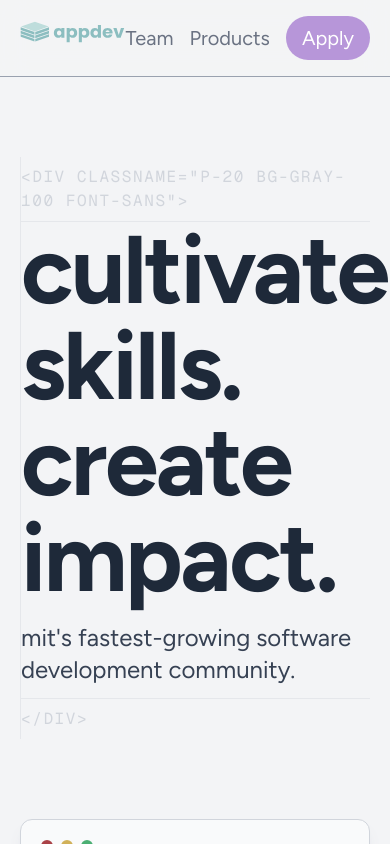
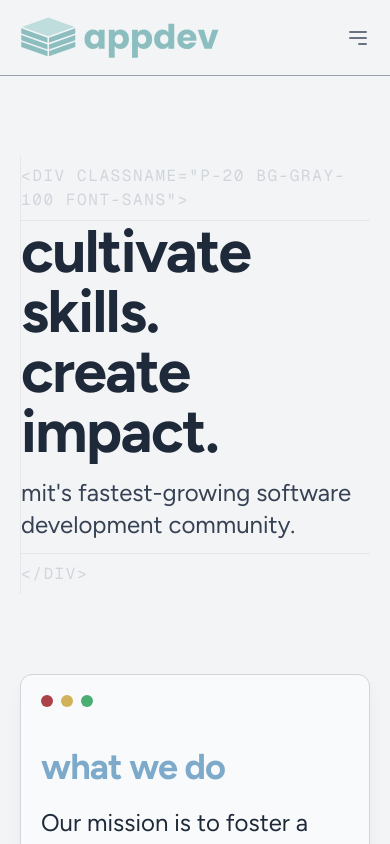
Before and after one commit to appdev-at-mit/appdev-site, a Next.js app: page / in a window 390 px wide. Shown: the top 844 px of the page. Built offline with nearby package versions, Linux system fonts and the light colour scheme.

Commit message:
add mobile responsiveness

```diff
--- a/src/app/components/navbar.tsx
+++ b/src/app/components/navbar.tsx
@@ -1,3 +1,5 @@
+"use client";
+
 import Image from "next/image";
 import Link from "next/link";
 
@@ -14,7 +16,7 @@ export default function Navbar() {
             className="inline-block mr-2 saturate-50"
           />
         </Link>
-        <div className="space-x-4 flex items-center">
+        <div className="hidden space-x-4 md:flex items-center">
           <a href="/team" className="text-gray-500 hover:text-gray-800">
             Team
           </a>
@@ -28,6 +30,40 @@ export default function Navbar() {
             Apply
           </a>
         </div>
+        <div className="md:hidden flex items-center">
+          <button className="text-gray-500 hover:text-gray-800 focus:outline-none" onClick={() => {
+            document.querySelector('.mobile-menu')?.classList.toggle('hidden');
+          }}>
+            <svg
+              xmlns="http://www.w3.org/2000/svg"
+              className="h-6 w-6"
+              fill="none"
+              viewBox="0 0 24 24"
+              stroke="currentColor"
+            >
+              <path
+                strokeLinecap="round"
+                strokeLinejoin="round"
+                strokeWidth={2}
+                d="M4 6h16M4 12h16m-7 6h7"
+              />
+            </svg>
+          </button>
+        </div>
+      </div>
+      <div className="mobile-menu md:hidden mt-2 hidden">
+        <Link href="/team" className="block text-gray-500 hover:text-gray-800 py-2">
+          Team
+        </Link>
+        <Link href="/products" className="block text-gray-500 hover:text-gray-800 py-2">
+          Products
+        </Link>
+        <Link
+          href="/apply"
+          className="text-gray-500 hover:text-gray-800"
+        >
+          Apply
+        </Link>
       </div>
     </nav>
   );
--- a/src/app/page.tsx
+++ b/src/app/page.tsx
@@ -6,7 +6,7 @@ import Footer from "./components/footer";
 
 export default function Home() {
   return (
-    <div className="bg-gray-100">
+    <div className="bg-gray-100 text-gray-800">
       <Navbar />
       <div className="mx-5 md:mx-10 lg:mx-30 pt-20 bg-gray-100 font-sans">
         {/* HEADER */}
@@ -16,7 +16,7 @@ export default function Home() {
               &lt;div className="p-20 bg-gray-100 font-sans"&gt;
             </p>
             <hr className="text-gray-200" />
-            <h1 className="text-8xl mb-4 font-bold lowercase tracking-tight text-gray-800">
+            <h1 className="text-6xl md:text-8xl mb-4 font-bold lowercase tracking-tight text-gray-800">
               CULTIVATE SKILLS.
               <br />
               CREATE IMPACT.
@@ -46,7 +46,7 @@ export default function Home() {
         {/* CONTENT SECTIONS */}
         <div className="mt-20"></div>
         <AppWindow>
-          <h2 className="text-6xl mt-10 mb-5 font-bold tracking-tight text-appdev-blue">
+          <h2 className="text-4xl md:text-6xl mt-10 mb-5 font-bold tracking-tight text-appdev-blue">
             what we do
           </h2>
           <p className="text-2xl mb-5">
@@ -57,7 +57,7 @@ export default function Home() {
         </AppWindow>
         <div className="mt-20"></div>
         <AppWindow>
-          <h2 className="text-6xl mt-10 mb-5 font-bold tracking-tight text-appdev-green">
+          <h2 className="text-4xl md:text-6xl mt-10 mb-5 font-bold tracking-tight text-appdev-green">
             what we're building
           </h2>
           <p className="text-2xl mb-5">Some of the things we're working on.</p>
@@ -115,7 +115,7 @@ export default function Home() {
               </p>
             </div>
           </div>
-          <Link href="/products">
+          <Link href="/products" className="flex justify-center mt-10">
             <button className="bg-appdev-green text-white text-xl mt-5 cursor-pointer hover:brightness-110 w-60 py-2 rounded-full">
               See more projects
             </button>
@@ -123,7 +123,7 @@ export default function Home() {
         </AppWindow>
         <div className="mt-20"></div>
         <AppWindow>
-          <h2 className="text-6xl mt-10 mb-5 font-bold tracking-tight text-appdev-purple">
+          <h2 className="text-4xl md:text-6xl mt-10 mb-5 font-bold tracking-tight text-appdev-purple">
             powered by
           </h2>
           <p className="text-2xl mb-5">
@@ -156,7 +156,7 @@ export default function Home() {
               </Link>
             </div>
           </div>
-          <Link href="/products">
+          <Link href="/products" className="flex justify-center mt-10">
             <button className="bg-appdev-purple text-white text-xl mt-5 cursor-pointer hover:brightness-110 w-60 py-2 rounded-full">
               Support us!
             </button>
--- a/src/app/products/page.tsx
+++ b/src/app/products/page.tsx
@@ -24,7 +24,7 @@ export default function ProductsPage() {
               around campus, and so much more. Each app is inspired by a problem
               we've seen in the world and are motivated to solve.
             </p>
-                        <hr className="text-gray-200" />
+            <hr className="text-gray-200" />
             <p className="font-mono py-2 tracking-widest text-gray-300 uppercase">
               &lt;/div&gt;
             </p>
@@ -48,8 +48,8 @@ export default function ProductsPage() {
         {featuredProjects.map((project) => (
           <div key={project.title}>
             <AppWindow>
-              <div className="flex justify-center mb-5">
-                <div className="w-full lg:w-1/2 p-5">
+              <div className="md:flex justify-center mb-5">
+                <div className="w-full lg:w-1/2 mb-5 md:pr-5">
                   <h3 className="text-3xl font-semibold mb-3">
                     {project.title}
                   </h3>
```
